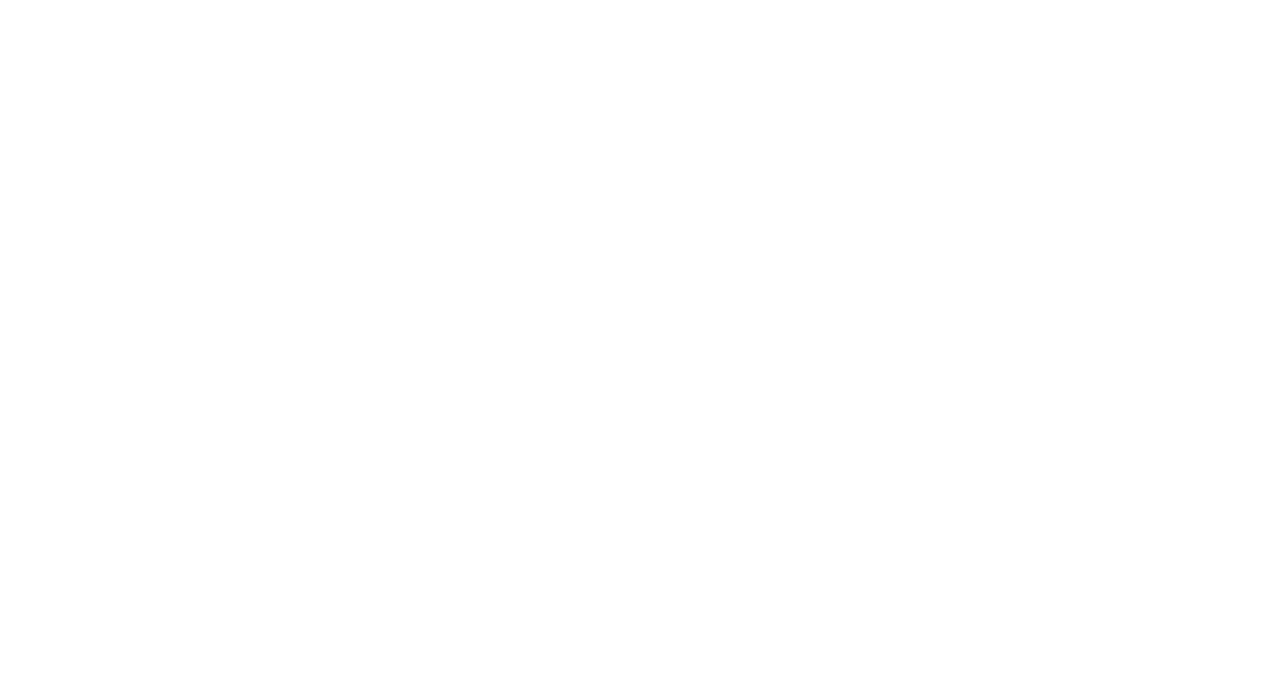
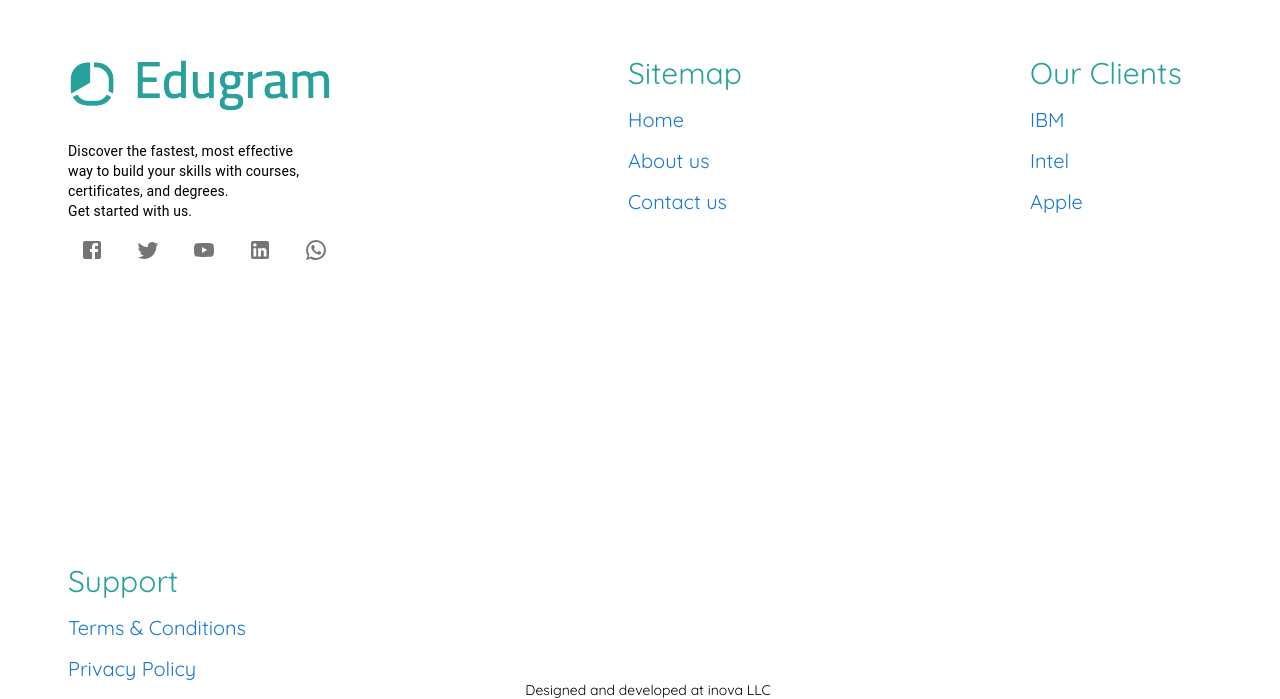
Before and after one commit to hossamemamo/Educational-Platform, a React (Create React App) app in the folder edu/: page / in a window 1280 px wide. Shown: the part 446-1145 px from the top of the page. Before the commit the page ends 800 px from the top, so only its background shows below. Built offline with nearby package versions, Linux system fonts and the light colour scheme.

Commit message:
created footer

```diff
--- a/edu/package.json
+++ b/edu/package.json
@@ -13,6 +13,7 @@
     "react": "^18.2.0",
     "react-dom": "^18.2.0",
     "react-scripts": "5.0.1",
+    "styled-components": "^6.0.6",
     "web-vitals": "^2.1.4"
   },
   "scripts": {
--- a/edu/src/App.js
+++ b/edu/src/App.js
@@ -1,4 +1,5 @@
 import Header from "./components/Header";
+import Footer from "./components/Footer";
 import { ThemeProvider, createTheme } from '@mui/material/styles';
 import './index.css'
 const theme = createTheme({
@@ -14,12 +15,10 @@ const theme = createTheme({
 
 function App() {
   return (
-    <div >
       <ThemeProvider theme={theme}>
           <Header/>
+          <Footer/>
       </ThemeProvider>
-
-    </div>
   );
 }
 
--- /dev/null
+++ b/edu/src/components/Footer.js
@@ -0,0 +1,167 @@
+import React from "react";
+import {Box,Link,Typography,IconButton,Stack,Grid} from '@mui/material';
+import { BoxStyles } from "./Footer.ts";
+import Logo from '../assets/Logo.png';
+
+import { ThemeProvider, createTheme } from '@mui/material/styles';
+
+
+
+import LinkedInIcon from '@mui/icons-material/LinkedIn';
+import FacebookIcon from '@mui/icons-material/Facebook';
+import YouTubeIcon from '@mui/icons-material/YouTube';
+import WhatsAppIcon from '@mui/icons-material/WhatsApp';
+import TwitterIcon from '@mui/icons-material/Twitter';
+
+function Footer() {
+
+    const theme = createTheme({
+        //v5.0.0
+        typography: {
+            head: {
+                fontFamily: 'Quicksand',
+                textTransform: 'none',
+                fontSize: 30,
+                color:'#28A19C'
+              },
+            labels:{
+                fontFamily: 'Quicksand',
+                fontSize: 20,
+            },
+            footnote:
+            {
+                fontFamily: 'Quicksand',
+                fontSize: 14,
+            }
+        }
+      });
+
+return (
+<ThemeProvider theme={theme}>
+    <Box sx={BoxStyles.sx} >
+        <Box style={{marginLeft:60,marginTop:60}}>
+        <Grid container spacing={36}  >
+            <Grid item>
+                <Box>
+                        <Box
+                    component="img"
+                    sx={{
+                        height: 59,
+                    width:266,
+                        }}
+                    alt="Your logo."
+                    src={Logo}
+                        />
+
+                <Typography variant="body2" gutterBottom sx={{marginTop:3}}>
+                    Discover the fastest, most effective<br/>way to build your skills with courses,<br/>certificates, and degrees.<br/>Get started with us.
+                </Typography>
+
+                <Stack direction="row" alignItems="start" spacing={1}>
+                    <IconButton aria-label="facebook" size="large">
+                        <FacebookIcon />
+
+                    </IconButton>
+
+                    <IconButton aria-label="twitter" size="large">
+                        <TwitterIcon/>
+                    </IconButton>
+
+                    <IconButton aria-label="youtube" size="large">
+                        <YouTubeIcon/>
+                    </IconButton>
+
+                    <IconButton aria-label="linkedin" size="large">
+                        <LinkedInIcon/>
+                    </IconButton>
+
+                    <IconButton aria-label="whatsapp" size="large">
+                        <WhatsAppIcon/>
+                    </IconButton>
+
+                </Stack>
+
+
+                </Box>
+        </Grid>
+
+            <Grid item>
+                <Typography variant="head" gutterBottom >
+                    Sitemap
+                </Typography>
+                <Stack spacing={2} style={{marginTop:15}}>
+                    <Link href="/home" variant="labels" underline="hover" >
+                        Home
+                    </Link>
+
+                    <Link href="/about" variant="labels" underline="hover" >
+                        About us
+                    </Link>
+
+                    <Link href="/contacts" variant="labels" underline="hover" >
+                        Contact us
+                    </Link>
+
+
+                </Stack>
+            </Grid>
+
+            <Grid item>
+                <Typography variant="head" gutterBottom >
+                    Our Clients
+                </Typography>
+
+
+                <Stack spacing={2} style={{marginTop:15}}>
+                    <Link href="/ibm" variant="labels" underline="hover" >
+                        IBM
+                    </Link>
+
+                    <Link href="/intel" variant="labels" underline="hover" >
+                        Intel
+                    </Link>
+
+                    <Link href="/apple" variant="labels" underline="hover" >
+                        Apple
+                    </Link>
+
+
+                </Stack>
+
+            </Grid>
+
+            <Grid item>
+                <Typography variant="head" gutterBottom >
+                    Support
+                </Typography>
+
+                <Stack spacing={2} style={{marginTop:15}}>
+                    <Link href="/t&m" variant="labels" underline="hover" >
+                        Terms & Conditions
+                    </Link>
+
+                    <Link href="/pp" variant="labels" underline="hover" >
+                        Privacy Policy
+                    </Link>
+
+                </Stack>
+
+            </Grid>
+
+
+        </Grid>
+        </Box>
+
+            <Stack direction='row' justifyContent='center'>
+                <Typography variant="footnote">
+                        Designed and developed at inova LLC
+                </Typography>
+            </Stack>
+
+
+    </Box>
+
+</ThemeProvider >
+);
+}
+export default Footer;
--- /dev/null
+++ b/edu/src/components/Footer.ts
@@ -0,0 +1,14 @@
+import { SxProps, Theme } from "@mui/material";
+
+
+
+export const BoxStyles: Record<string, SxProps<Theme> | undefined> = {
+    sx: {
+        width: '100%',
+        height: 360,
+        position: 'absolute',
+        bottom: 0,
+        backgroundColor: 'primary.white',
+      }
+
+}
--- a/edu/src/components/Header.js
+++ b/edu/src/components/Header.js
@@ -6,7 +6,6 @@ import ShoppingCartOutlinedIcon from '@mui/icons-material/ShoppingCartOutlined';
 import Logo from "../assets/Logo.png";
 
 import SearchBar from "./SearchBar";
-
 const green="#28A19C";
 const white="#FFFFFF";
 
```
Also changed, not shown: 1 other file (tests, documents, lock files or other folders).
